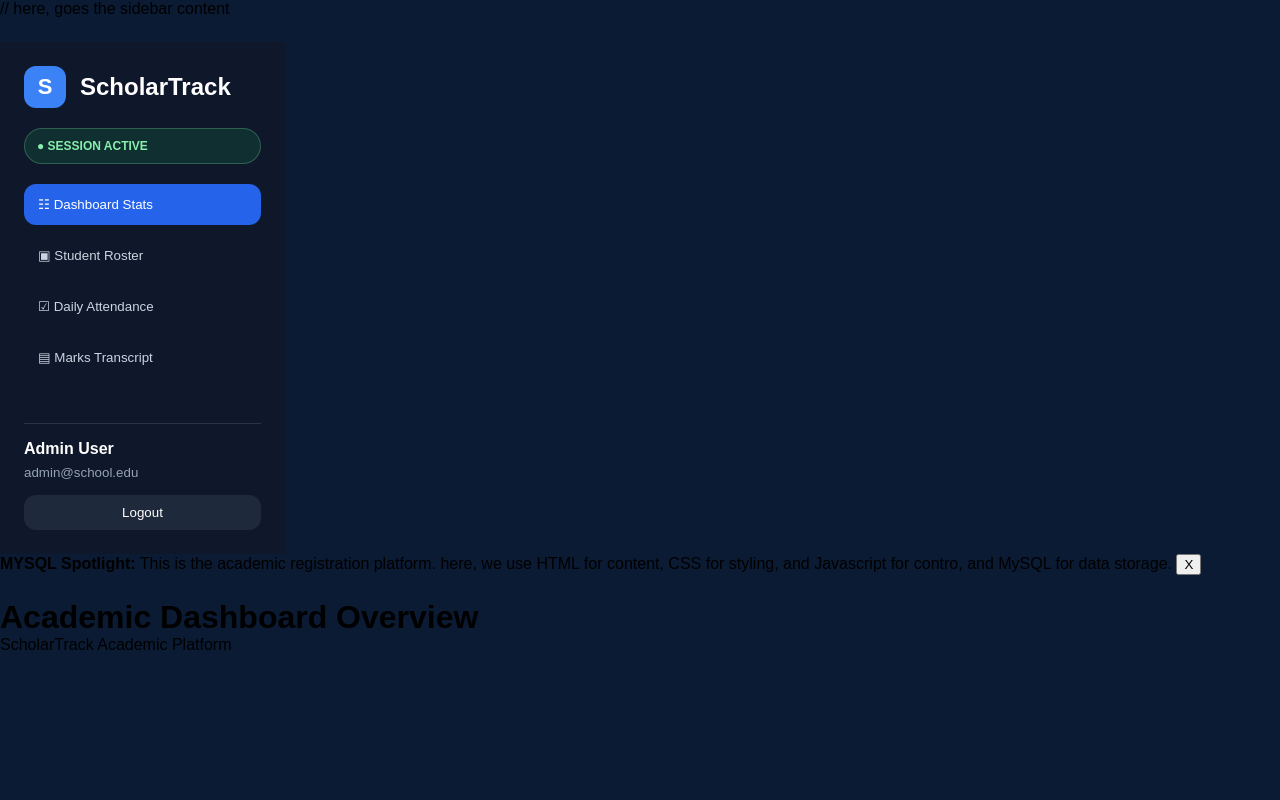
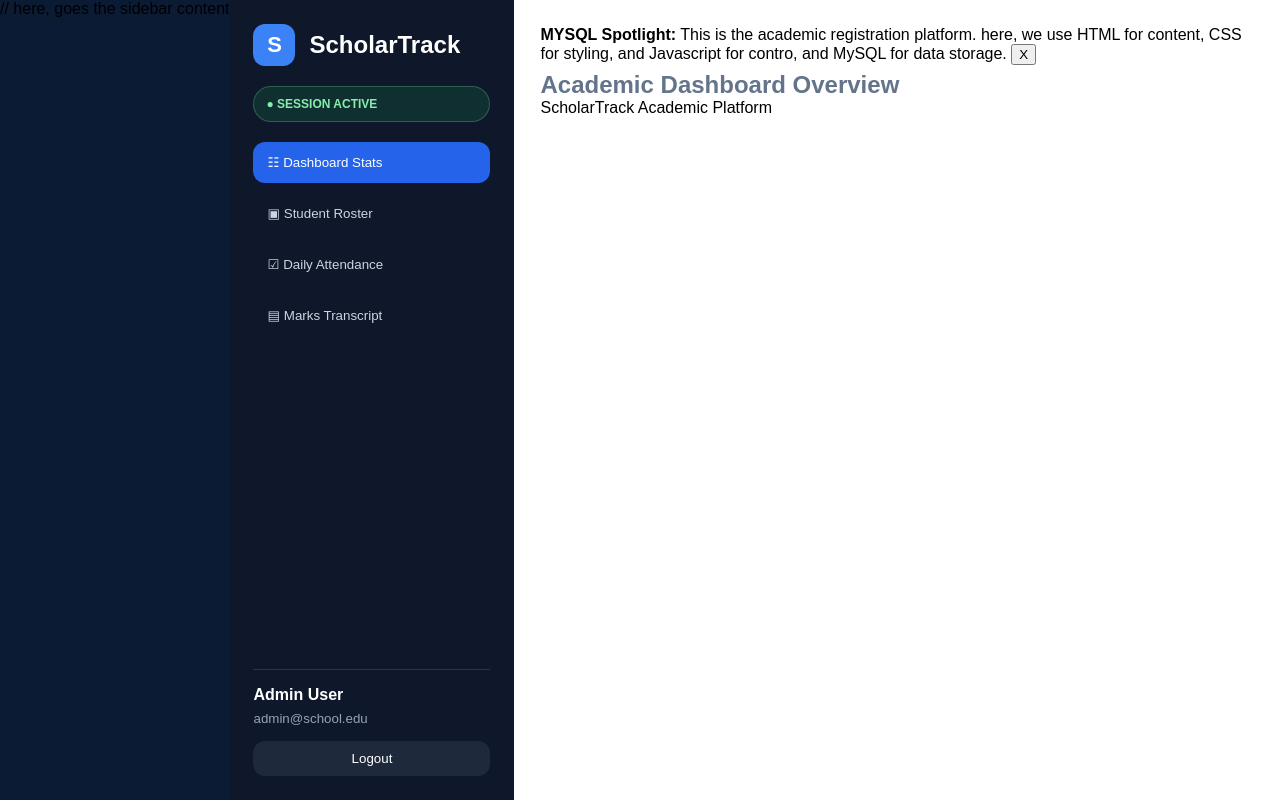
Before and after one commit to Subashchhetri946/student_management_system, a plain HTML site: page admin.html in a window 1280 px wide. Drawn offline with Linux system fonts and the light colour scheme.

Commit message:
css for main-area

```diff
--- a/style.css
+++ b/style.css
@@ -111,7 +111,7 @@ body {
 
  .layout {
     min-height: 100vh;
-    display: grid;
+    display: flex;
  }
 
  .sidebar {
@@ -178,3 +178,23 @@ body {
     background: #1e293b;
     color: #ffffff;
 }
+
+.main-area {
+    flex: 1;
+    padding: 26px;
+    overflow-x: hidden;
+    background: white;
+}
+
+.page-header {
+    display: flex;
+    align-items: center;
+    justify-content: space-between;
+    gap: 20px;
+    margin-bottom: 24px;
+}
+
+.page-header h1 {
+    margin: 6px 0 0;
+    color: #64748b;
+}
```
Also changed, not shown: admin.html (+5 -1 lines).
